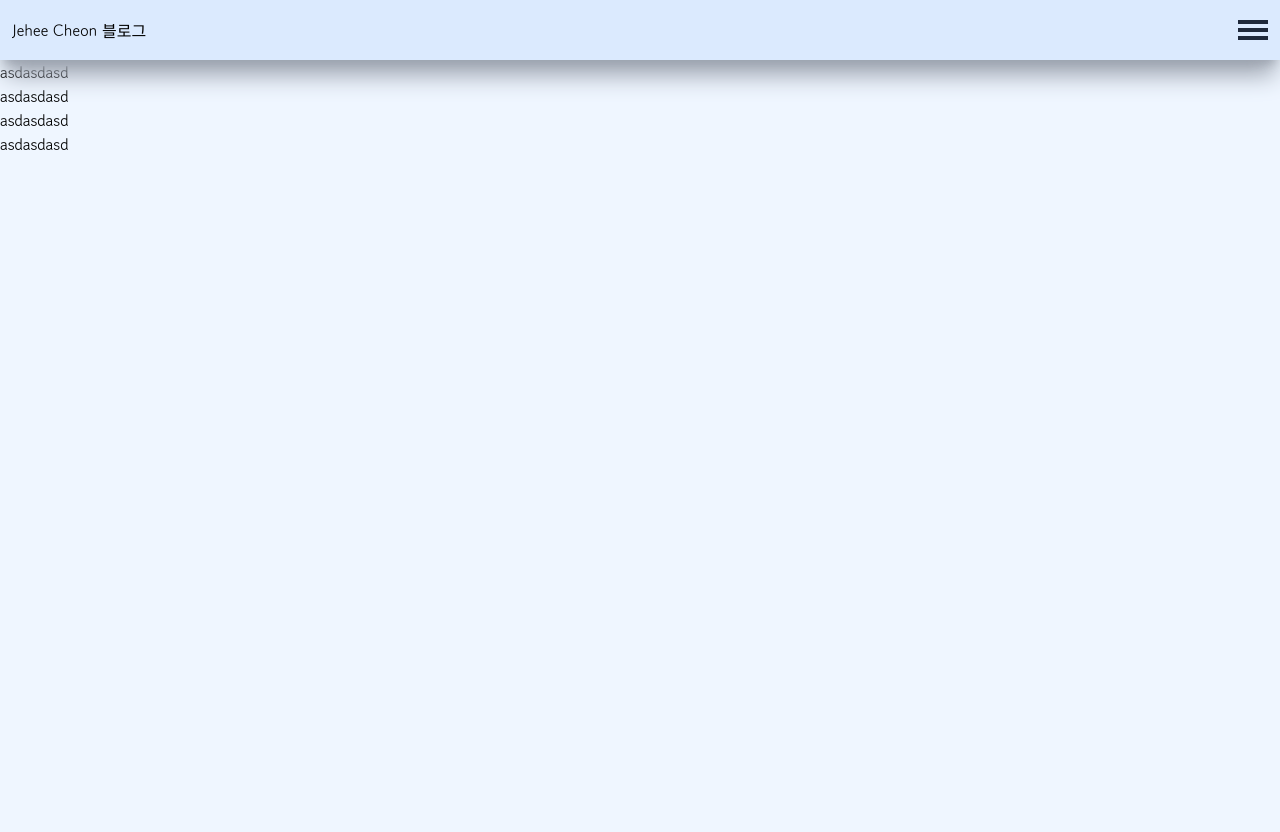
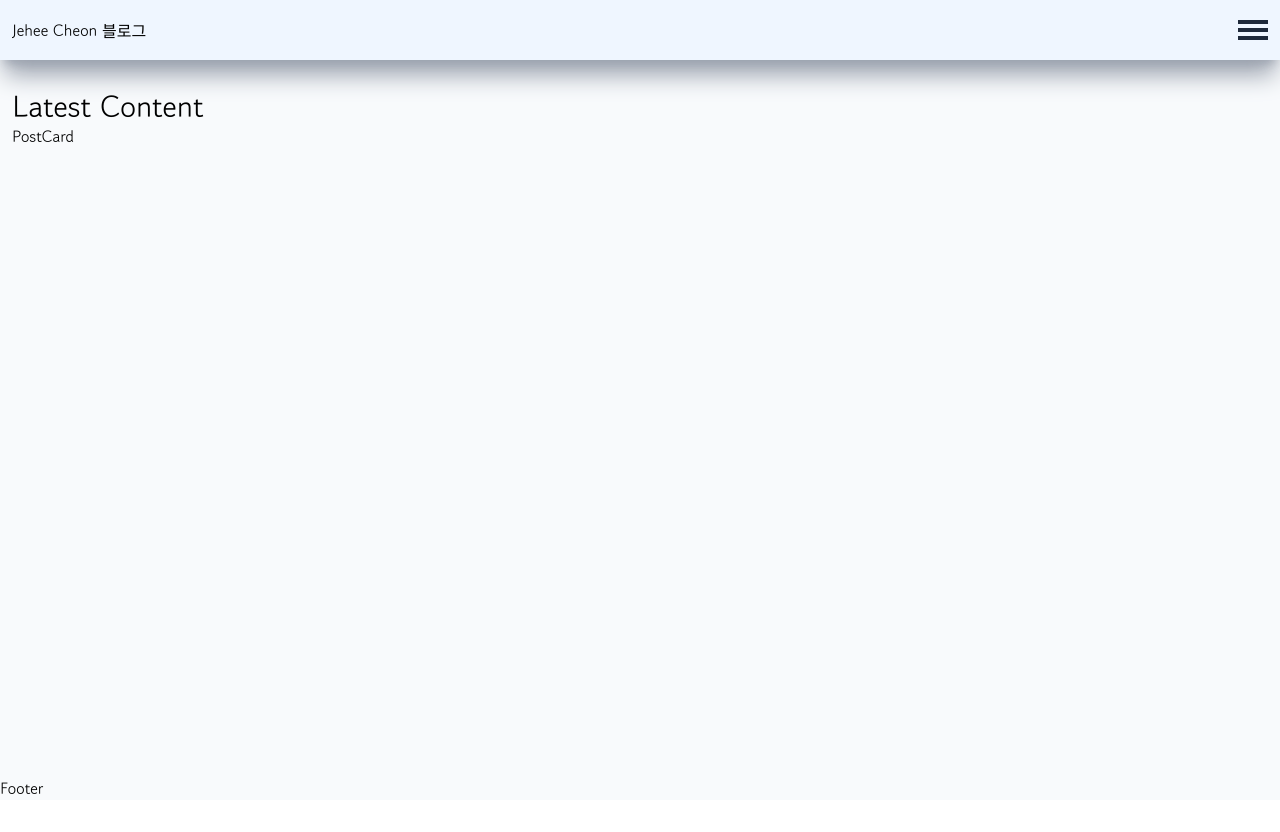
Before and after one commit to jeheecheon/blog, a React (Vite) app in the folder Projects/fe/: page /blog/posts in a window 1280 px wide. Shown: the top 832 px of the page. After the commit the page ends 800 px from the top, so only its background shows below. Built offline with nearby package versions, Linux system fonts and the light colour scheme.

Commit message:
Created a post card component

```diff
--- a/Projects/fe/src/main.tsx
+++ b/Projects/fe/src/main.tsx
@@ -10,6 +10,7 @@ import {
 import { Root } from '@root/page/index'
 import { Error } from '@common/components/Error';
 import { Blog } from '@blog/page/index';
+import { Posts } from '@posts/page/index';
 import './index.css'
 
 ReactDOM.createRoot(document.getElementById('root')!).render(
@@ -30,6 +31,7 @@ ReactDOM.createRoot(document.getElementById('root')!).render(
           {/* Page that shows a subset of all posts using the pagination feature */}
           <Route
             path='posts'
+            element={<Posts />}
           />
 
           {/* Page that shows a specific post content */}
--- /dev/null
+++ b/Projects/fe/src/pages/blog/page/components/Footer.tsx
@@ -0,0 +1,7 @@
+import React from 'react'
+
+export const Footer = () => {
+  return (
+    <div>Footer</div>
+  )
+}
--- a/Projects/fe/src/pages/blog/page/components/Header.tsx
+++ b/Projects/fe/src/pages/blog/page/components/Header.tsx
@@ -6,7 +6,7 @@ export const Header = () => {
             flex flex-row flex-unwrap
             justify-between items-center
             grow shrink-0 basis-auto
-            bg-blue-100 shadow-xl shadow-gray-400'>
+            bg-blue-50 shadow-xl shadow-gray-400'>
 
             {/* <div className='hidden md:block'>
                 avatar
--- a/Projects/fe/src/pages/blog/page/components/Layout.tsx
+++ b/Projects/fe/src/pages/blog/page/components/Layout.tsx
@@ -1,64 +1,21 @@
 import { ReactElement } from 'react'
 import { Header } from '@blog/page/components/Header'
+import { Footer } from '@blog/page/components/Footer'
 
 
 export const Layout = (props: { children: ReactElement | ReactElement[] }) => {
     return (<>
-        <div className="bg-blue-50 dark:bg-gray-900 h-auto font-['Gowun_Dodum']">
+        <div className="bg-slate-50 dark:bg-gray-900 min-h-screen h-auto font-['Gowun_Dodum']
+            flex flex-col justify-between">
+
             <Header />
-            {props.children}
 
-            <div>asdasdasd</div>
-            <div>asdasdasd</div>
-            <div>asdasdasd</div>
-            <div>asdasdasd</div>
-            <br />
-            <br />
-            <br />
-            <br />
-            <br />
-            <br />
-            <br />
-            <br />
-            <br />
-            <br />
-            <br />
-            <br />
-            <br />
-            <br />
-            <br />
-            <br />
-            <br />
-            <br />
-            <br />
-            <br />
-            <br />
-            <br />
-            <br />
-            <br />
-            <br />
-            <br />
-            <br />
-            <br />
-            <br />
-            <br />
-            <br />
-            <br />
-            <br />
-            <br />
-            <br />
-            <br />
-            <br />
-            <br />
-            <br />
-            <br />
-            <br />
-            <br />
-            <br />
-            <br />
-            <br />
-            <br />
-            <br />
+            <div className='mb-auto'>
+                {props.children}
+            </div>
+
+            <Footer />
+
         </div>
     </>
     )
--- /dev/null
+++ b/Projects/fe/src/pages/blog/posts/page/components/PostCard.tsx
@@ -0,0 +1,7 @@
+import React from 'react'
+
+export const PostCard = () => {
+    return (
+        <div>PostCard</div>
+    )
+}
--- /dev/null
+++ b/Projects/fe/src/pages/blog/posts/page/index.tsx
@@ -0,0 +1,16 @@
+import { PostCard } from "@posts/page/components/PostCard"
+
+export const Posts = () => {
+  return (<>
+    <div className="mt-7 px-3">
+      <h1 className="text-3xl">
+        Latest Content
+      </h1>
+      <div>
+        <PostCard />
+      </div>
+
+    </div>
+  </>
+  )
+}
--- a/Projects/fe/tsconfig.json
+++ b/Projects/fe/tsconfig.json
@@ -24,6 +24,7 @@
     "paths": {
       "@root/page/*": ["./pages/root/page/*"],
       "@blog/page/*": ["./pages/blog/page/*"],
+      "@posts/page/*": ["./pages/blog/posts/page/*"],
       "@common/components/*": ["./common/components/*"],
     }
   },
```
